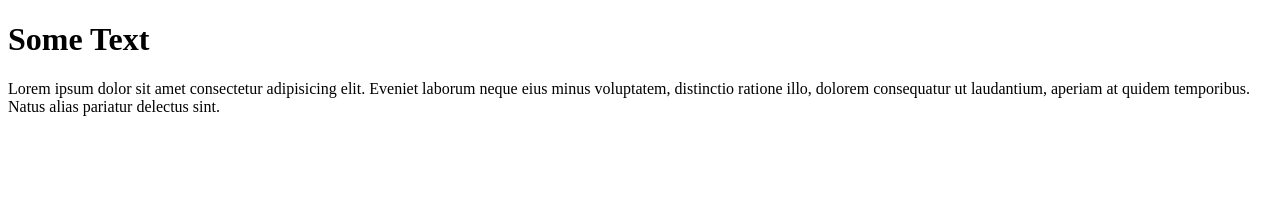
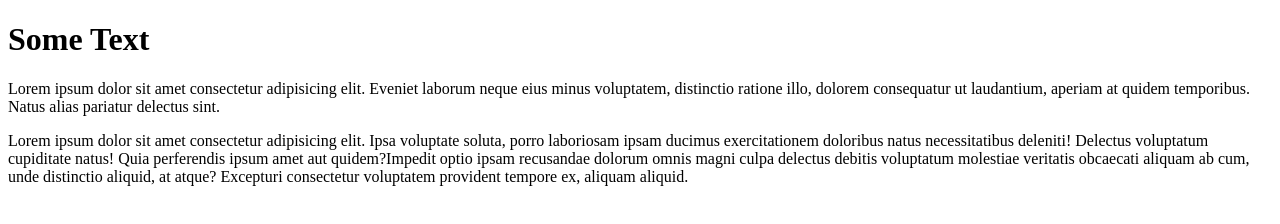
Before and after one commit to Wceorotl/rep2, a plain HTML site: page index.html in a window 1280 px wide. Drawn offline with Linux system fonts and the light colour scheme.

Commit message:
3 Commit

```diff
--- a/index.html
+++ b/index.html
@@ -9,7 +9,7 @@
 
     <H1>Some Text</H1>
     <p>Lorem ipsum dolor sit amet consectetur adipisicing elit. Eveniet laborum neque eius minus voluptatem, distinctio ratione illo, dolorem consequatur ut laudantium, aperiam at quidem temporibus. Natus alias pariatur delectus sint.</p>
-
+    <p>Lorem ipsum dolor sit amet consectetur adipisicing elit. Ipsa voluptate soluta, porro laboriosam ipsam ducimus exercitationem doloribus natus necessitatibus deleniti! Delectus voluptatum cupiditate natus! Quia perferendis ipsum amet aut quidem?Impedit optio ipsam recusandae dolorum omnis magni culpa delectus debitis voluptatum molestiae veritatis obcaecati aliquam ab cum, unde distinctio aliquid, at atque? Excepturi consectetur voluptatem provident tempore ex, aliquam aliquid.</p>
 
 
 </body>
```
